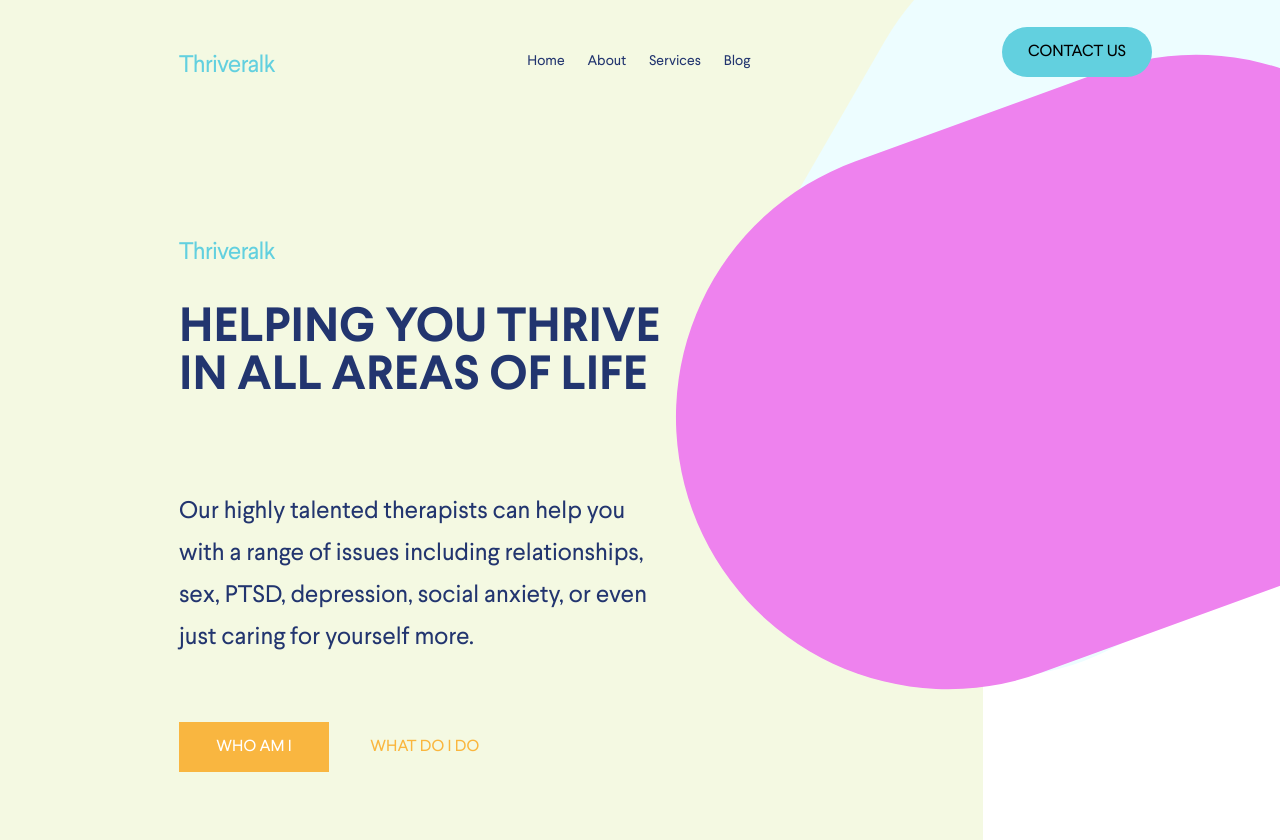
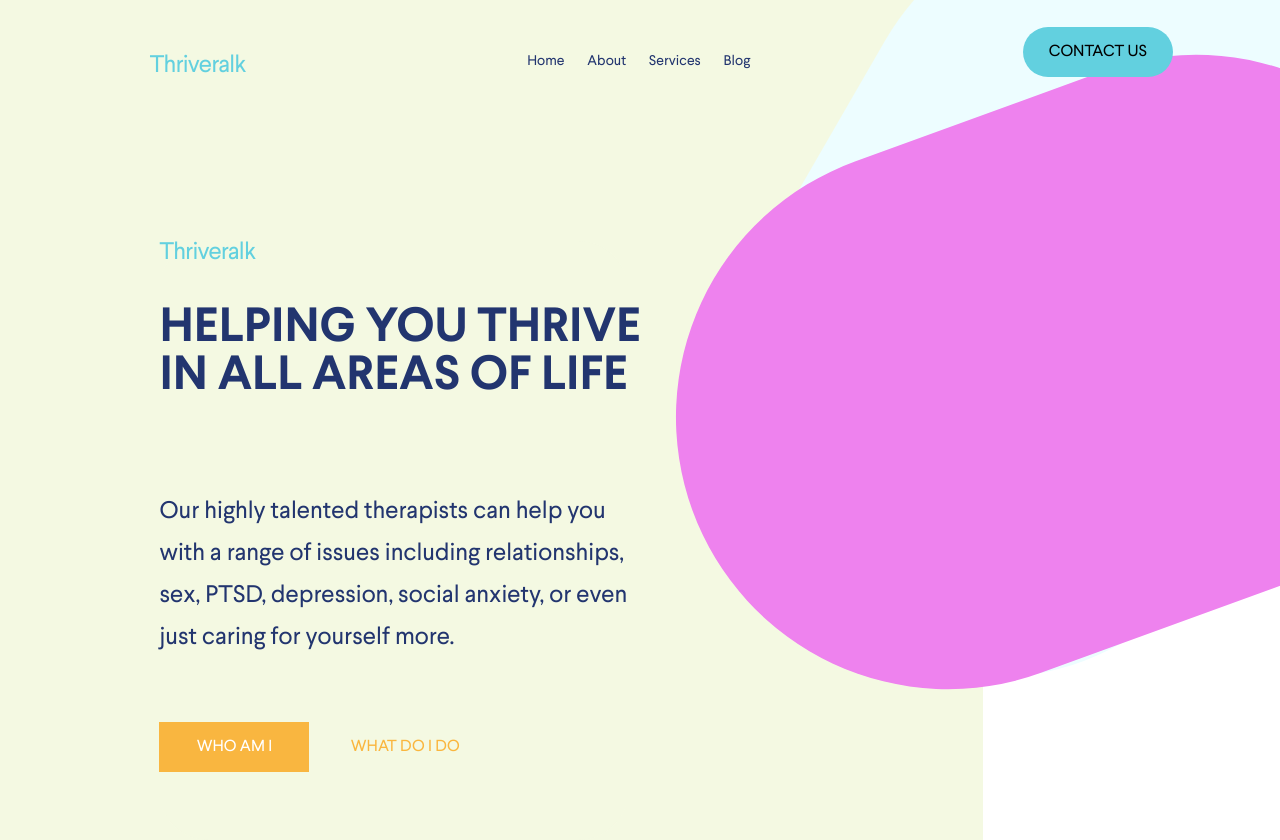
Before and after one commit to StepanSaprunov/layout_practice, a plain HTML site: page index.html in a window 1280 px wide. Shown: the top 840 px of the page. Drawn offline with Linux system fonts and the light colour scheme; files whose address does not match are found by name.

Commit message:
Improved size changing

```diff
--- a/css/style.css
+++ b/css/style.css
@@ -28,6 +28,25 @@ body {
     overflow: hidden;
 }
 
+.placeholder1 {
+    display: inline-flex;
+    width: 12.4565%;
+}
+
+.placeholder2 {
+    display: inline-flex;
+    width: 23.2428%;
+}
+
+.placeholder3 {
+    display: inline-flex;
+    width: 22.2686%;
+}
+
+.placeholder4 {
+    display: inline-flex;
+    width: 8.9074%;
+}
 
 div.introduction {
     height: 840px;
@@ -76,24 +95,20 @@ div.introduction .logo {
 
 div.introduction .header-logo {
     margin-top: 27px;
-    margin-left: 179px;
 }
 
 div.introduction .menu {
     display: inline-flex;
     flex-direction: row;
-    width: 49.2%;
     height: 50px;
     justify-content: space-between;
-    margin-right: 128px;
-    margin-left: auto;
-    min-width: 400px;
 }
 
 div.introduction .header-menu {
     display: inline-flex;
     width: 233px;
     justify-content: space-between;
+
 }
 
 div.introduction a {
@@ -111,6 +126,7 @@ div.introduction .contact-button {
     align-items: center;
     color: white;
     text-transform: uppercase;
+    min-width: 150px;
 }
 
 div.introduction .left-column {
@@ -124,7 +140,9 @@ div.introduction .left-column {
 }
 
 div.introduction article.intro {
-    margin-left: 179px;
+    margin-left: 16.2137%;
+    background-color: #F4F9E2;
+    border-radius: 50px;
     z-index: 7;
 }
 
--- a/index.html
+++ b/index.html
@@ -9,7 +9,9 @@
 <body>
     <div class="introduction">
         <header class="intro">
+            <div class="placeholder1"></div>
             <div class="logo header-logo">Thriveralk</div>
+            <div class="placeholder2"></div>
             <nav class="menu">
                 <ul class="header-menu">
                     <li class="header-menu-item"><a href="#" class="header-menu-link">Home</a></li>
@@ -17,8 +19,10 @@
                     <li class="header-menu-item"><a href="#" class="header-menu-link">Services</a></li>
                     <li class="header-menu-item"><a href="#" class="header-menu-link">Blog</a></li>
                 </ul>
-                <div class="contact-button"><a href="#">Contact us</a></div>
             </nav>
+            <div class="placeholder3"></div>
+            <div class="contact-button"><a href="#">Contact us</a></div>
+            <div class="placeholder4"></div>
         </header>
         <div class="left-column">
             <article class="intro">
```
Also changed, not shown: img/CTBd7JYHKxE.jpg (added).
